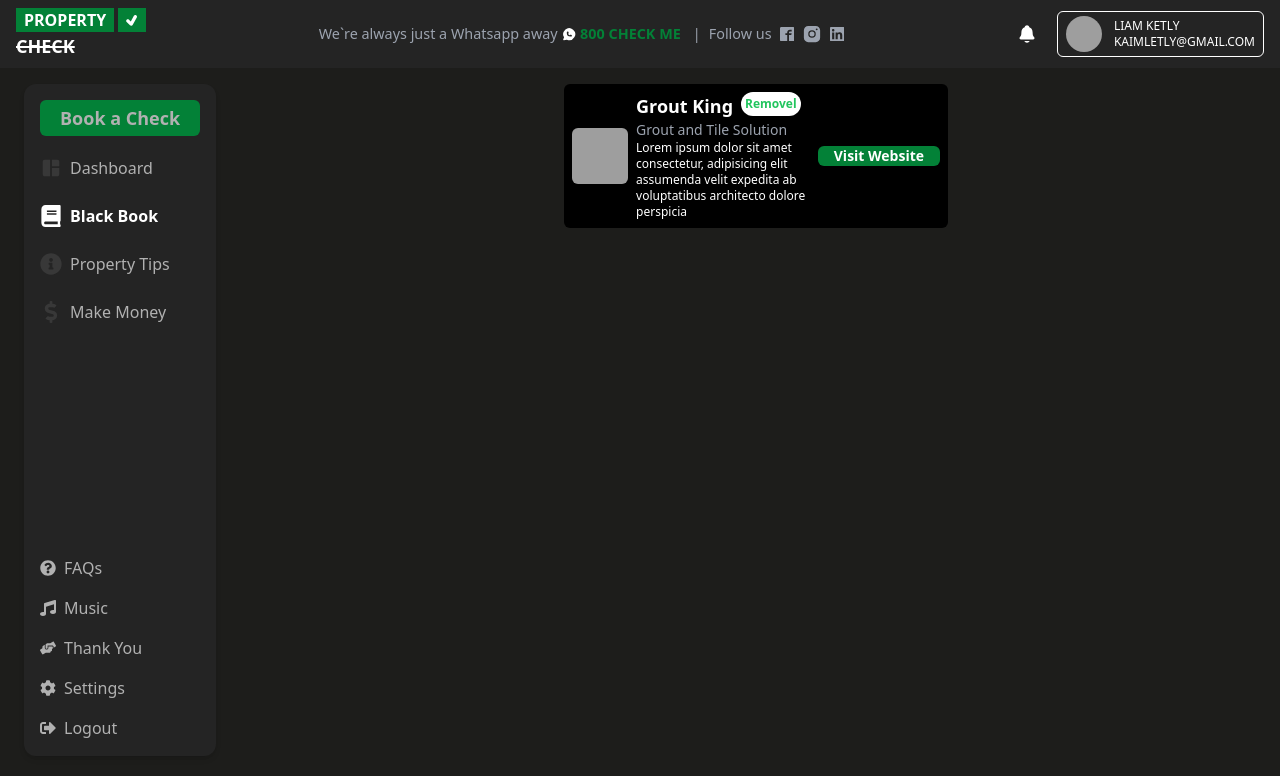
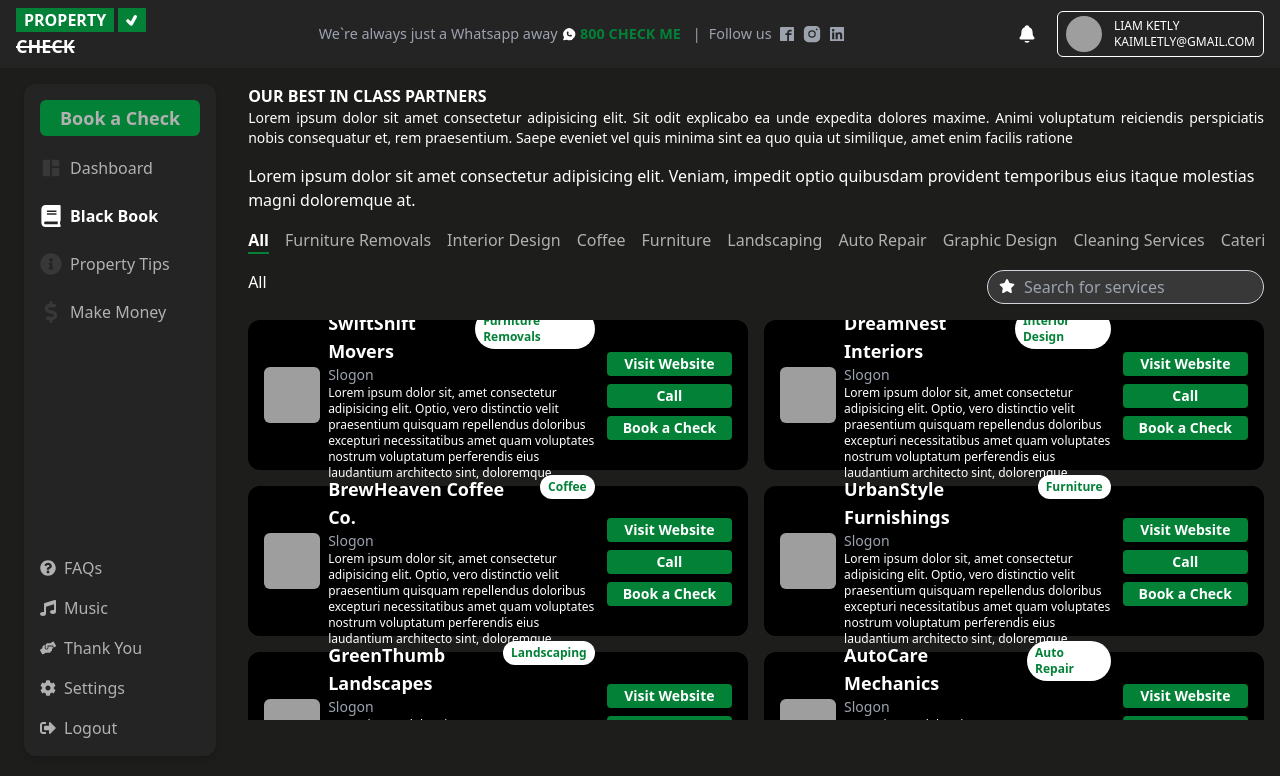
Before and after one commit to a17ahmed/demo-app, a React (Vite) app: page /checkverse/black_book in a window 1280 px wide. Shown: the top 776 px of the page. Built offline with nearby package versions, Linux system fonts and the light colour scheme; grey boxes are pictures that could not be loaded.

Commit message:
Black Book is completed

```diff
--- a/src/components/Card.jsx
+++ b/src/components/Card.jsx
@@ -1,21 +1,33 @@
 
-const Card = () => {
+const Card = ({ companyName = "Company Name", cat = "Category", slogon = "Slogon" }) => {
+
+    const btnStyle = "tw-w-full tw-text-sm tw-bg-primary tw-text-white tw-h-6 tw-px-4 tw-rounded tw-font-semibold tw-text-nowrap active:tw-scale-95 hover:tw-bg-white hover:tw-text-primary"
+
     return (
-        <div className="tw-flex tw-self-start tw-bg-black tw-p-2 tw-rounded-md tw-items-center tw-w-96">
+        <div className="tw-flex tw-bg-black tw-p-4 tw-rounded-xl tw-items-center tw-h-[150px]">
+
             <img src="https://s3-alpha-sig.figma.com/img/37a6/8822/fbe7eceec076c92488af0c9c01d44d72?Expires=1735516800&Key-Pair-Id=APKAQ4GOSFWCVNEHN3O4&Signature=KjiXBzycIiDCQfnXvMGia8R6WcIMtokEJMi5WNgDt3p6slRsBcgL-QCs5KA77fAojazn~DrciYa3WeY9PDnp6xMjmBR-tvoaxcpxApsRj09dRtHpauXg2BjmQjMfYRfzHLODjQVNInmLAKvomefXeKVoFdXgNcKpjWsTaW1ooeAJQrEtGWF-rj8uo1FR3zQyEwfJVoYE-UaR~YSxI4ADIJDChEkgOtgo8BV0lF-W4M6mWiHtwvlV~EukBUZhzzx2wK8O9GqW4neESGy5Ei~ZNaGuNEm91rYUiDi8lCkW7jRqtf-lUumFqQUiqyLPZ~U~aUJWEk~5SwS0vvupKuGSeQ__" alt="" className="tw-rounded-md tw-size-14 tw-object-cover" />
+
             <div className="tw-flex tw-flex-col tw-justify-start tw-pl-2 tw-pr-3">
                 <div className="tw-flex tw-flex-row tw-text-white tw-items-center tw-gap-2">
-                    <span className="tw-text-lg tw-font-semibold">Grout King</span>
-                    <div className="tw-flex tw-p-1 tw-items-center tw-justify-center tw-rounded-3xl tw-text-xs tw-font-semibold tw-text-green-500 tw-bg-white tw-self-start">Removel</div>
+                    <span className="tw-text-lg tw-font-semibold">{companyName}</span>
+                    <div className="tw-flex tw-py-1 tw-px-2 tw-items-center tw-justify-center tw-rounded-3xl tw-text-xs tw-font-semibold tw-text-primary tw-bg-white tw-self-start">{cat}</div>
                 </div>
-                <span className="tw-text-sm tw-text-gray-400">Grout and Tile Solution</span>
+
+                <span className="tw-text-sm tw-text-gray-400">{slogon}</span>
+
                 <div className="tw-flex tw-flex-wrap tw-text-xs tw-text-white">
-                    Lorem ipsum dolor sit amet consectetur, adipisicing elit assumenda velit expedita ab voluptatibus architecto dolore perspicia
+                   Lorem ipsum dolor sit, amet consectetur adipisicing elit. Optio, vero distinctio velit praesentium quisquam repellendus doloribus excepturi necessitatibus amet quam voluptates nostrum voluptatum perferendis eius laudantium architecto sint, doloremque
                 </div>
             </div>
-            <div className="tw-text-sm tw-bg-primary tw-text-white tw-px-4 tw-rounded-md tw-font-semibold tw-text-nowrap">Visit Website</div>
+
+            <div className="tw-space-y-2">
+                <button className={btnStyle}>Visit Website</button>
+                <button className={btnStyle}>Call</button>
+                <button className={btnStyle}>Book a Check</button>
+            </div>
         </div>
     )
 }
 
-export default Card
+export default Card;
--- a/src/layouts/Main.jsx
+++ b/src/layouts/Main.jsx
@@ -12,7 +12,7 @@ const Main = () => {
                     <Sidebar />
                 </div>
 
-                <div className='tw-col-span-10 tw-w-[84%]'>
+                <div className='tw-col-span-10 tw-overflow-hidden xl:tw-w-[84%]'>
                     <Outlet />
                 </div>
             </div>
--- a/src/pages/BlackBook.jsx
+++ b/src/pages/BlackBook.jsx
@@ -1,9 +1,210 @@
+import { useState } from "react";
 import Card from "../components/Card"
+import { FaStar } from "react-icons/fa6";
 
 const BlackBook = () => {
+
+    const demoData = [
+        {
+            name: "SwiftShift Movers",
+            slogan: "Moving Made Easy",
+            category: "Furniture Removals",
+        },
+        {
+            name: "DreamNest Interiors",
+            slogan: "Your Space, Our Design",
+            category: "Interior Design",
+        },
+        {
+            name: "BrewHeaven Coffee Co.",
+            slogan: "A Cup of Happiness",
+            category: "Coffee",
+        },
+        {
+            name: "UrbanStyle Furnishings",
+            slogan: "Modern Furniture for Modern Living",
+            category: "Furniture",
+        },
+        {
+            name: "GreenThumb Landscapes",
+            slogan: "Designing Nature's Beauty",
+            category: "Landscaping",
+        },
+        {
+            name: "AutoCare Mechanics",
+            slogan: "Where Your Car Gets Care",
+            category: "Auto Repair",
+        },
+        {
+            name: "PixelPerfect Designs",
+            slogan: "Designs That Speak",
+            category: "Graphic Design",
+        },
+        {
+            name: "CleanSweep Services",
+            slogan: "Making Clean Happen",
+            category: "Cleaning Services",
+        },
+        {
+            name: "TasteBuds Catering",
+            slogan: "Taste That Lingers",
+            category: "Catering",
+        },
+        {
+            name: "CodeCraft Solutions",
+            slogan: "Crafting Your Digital Future",
+            category: "Software Development",
+        },
+        {
+            name: "RideOn Rentals",
+            slogan: "Your Adventure, Our Ride",
+            category: "Car Rentals",
+        },
+        {
+            name: "ZenSpa Wellness",
+            slogan: "Relax, Rejuvenate, Repeat",
+            category: "Spa & Wellness",
+        },
+        {
+            name: "FrameIt Photography",
+            slogan: "Capturing Life’s Best Moments",
+            category: "Photography",
+        },
+        {
+            name: "Bloom & Co.",
+            slogan: "Fresh Flowers, Fresh Smiles",
+            category: "Floristry",
+        },
+        {
+            name: "FixIt Handyman",
+            slogan: "Solutions to Everyday Problems",
+            category: "Home Repairs",
+        },
+        {
+            name: "QuickPrint Studio",
+            slogan: "Prints on Demand",
+            category: "Printing Services",
+        },
+        {
+            name: "Crafty Corner",
+            slogan: "Handmade With Love",
+            category: "Art & Craft",
+        },
+        {
+            name: "StyleStitch Tailors",
+            slogan: "Fashion, Fit, Finish",
+            category: "Tailoring",
+        },
+        {
+            name: "PureDrop Water",
+            slogan: "Refreshing Every Drop",
+            category: "Bottled Water",
+        },
+        {
+            name: "AdventureNow Tours",
+            slogan: "Where Journeys Begin",
+            category: "Travel & Tourism",
+        },
+    ];
+
+    const [selectCat, setSelectCat] = useState("All");
+    const [searchText, setSearchText] = useState("");
+
+    const renderCat = () => {
+        return (
+            <>
+                {/* 'All' Option */}
+                <span
+                    className={`tw-inline-block tw-text-[var(--second-color)] tw-text-nowrap tw-cursor-pointer
+                        ${selectCat === "All" ? "tw-font-bold tw-text-white tw-border-b-2 tw-border-primary" : ""}`}
+                    onClick={() => setSelectCat("All")} // Reset filter
+                >
+                    All
+                </span>
+
+                {/* Category Options */}
+                {demoData.map((cat, idx) => (
+                    <span
+                        key={idx}
+                        className={`tw-inline-block tw-text-[var(--second-color)] tw-text-nowrap tw-cursor-pointer
+                            ${selectCat === cat.category ? "tw-font-bold tw-text-white tw-border-b-2 tw-border-primary" : ""}`}
+                        onClick={() => setSelectCat(selectCat === cat.category ? "All" : cat.category)} // Toggle logic
+                    >
+                        {cat.category}
+                    </span>
+                ))}
+            </>
+        );
+    };
+
+
+
+    // Filter The Result
+    const filteredServiceData = demoData
+        .filter((data) => {
+            // Perform case-insensitive search on desired fields
+            const searchLower = searchText.toLowerCase();
+            return (
+                data.name?.toLowerCase().includes(searchLower) ||
+                data.category?.toLowerCase().includes(searchLower)
+            );
+        })
+        .filter((data) => {
+            // Filter services by the selected worker
+            if (selectCat === "All") return true; // Show all services if no worker is selected
+            return data.category?.includes(selectCat);
+        })
+
     return (
-        <div className="tw-flex tw-self-start tw-justify-center">
-            <Card />
+        <div className="tw-w-full tw-flex tw-flex-col tw-self-start tw-justify-center tw-bg-secondary">
+
+            <div className="tw-text-white">
+                <p className="tw-font-bold">
+                    OUR BEST IN CLASS PARTNERS
+                </p>
+
+                <p className="tw-text-justify tw-text-sm">
+                    Lorem ipsum dolor sit amet consectetur adipisicing elit. Sit odit explicabo ea unde expedita dolores maxime. Animi voluptatum reiciendis perspiciatis nobis consequatur et, rem praesentium. Saepe eveniet vel quis minima sint ea quo quia ut similique, amet enim facilis ratione
+                </p>
+
+                <p className="tw-mt-4">
+                    Lorem ipsum dolor sit amet consectetur adipisicing elit. Veniam, impedit optio quibusdam provident temporibus eius itaque molestias magni doloremque at.
+                </p>
+            </div>
+
+            <div
+                style={{ scrollbarWidth: "none", msOverflowStyle: "none" }}
+                className="tw-w-full tw-overflow-auto tw-flex tw-gap-4 tw-scrollbar-none tw-mt-4 tw-select-none"
+            >
+                {renderCat()}
+            </div>
+
+            <div className="tw-w-full tw-flex tw-justify-between tw-mt-4">
+                <span className="tw-text-white">
+                    {selectCat ? selectCat : "All"}
+                </span>
+
+                <div className=' tw-relative'>
+                    <div className='tw-absolute tw-left-3 tw-top-2'>
+                        <FaStar color="#fff" />
+                    </div>
+                    <input
+                        type="search"
+                        placeholder='Search for services'
+                        className='tw-w-full tw-py-1 tw-p-2 tw-pl-9 tw-text-white tw-bg-[var(--third-color)] tw-border tw-border-gray-300 tw-rounded-full tw-shadow-sm focus:tw-outline-none focus:tw-ring-1 focus:tw-ring-gray-300'
+                        value={searchText}
+                        onChange={(e) => setSearchText(e.target.value)}
+                    />
+                </div>
+            </div>
+
+            <div
+                style={{ scrollbarWidth: "none", msOverflowStyle: "none" }}
+                className="tw-grid tw-grid-cols-2 tw-gap-4 tw-max-h-[50vh] tw-overflow-auto tw-mt-4"
+            >
+                {filteredServiceData.map((itm, idx) => <Card key={idx} companyName={itm.name} cat={itm.category} />)}
+            </div>
+
         </div>
     )
 }
--- a/src/pages/Dashboard.jsx
+++ b/src/pages/Dashboard.jsx
@@ -1,7 +1,7 @@
 const Dashboard = () => {
     return (
         <div className='tw-w-full tw-border'>
-
+            Dashboard
         </div>
     )
 }
```
Also changed, not shown: src/layouts/Sidebar.jsx (+14 -47 lines).
